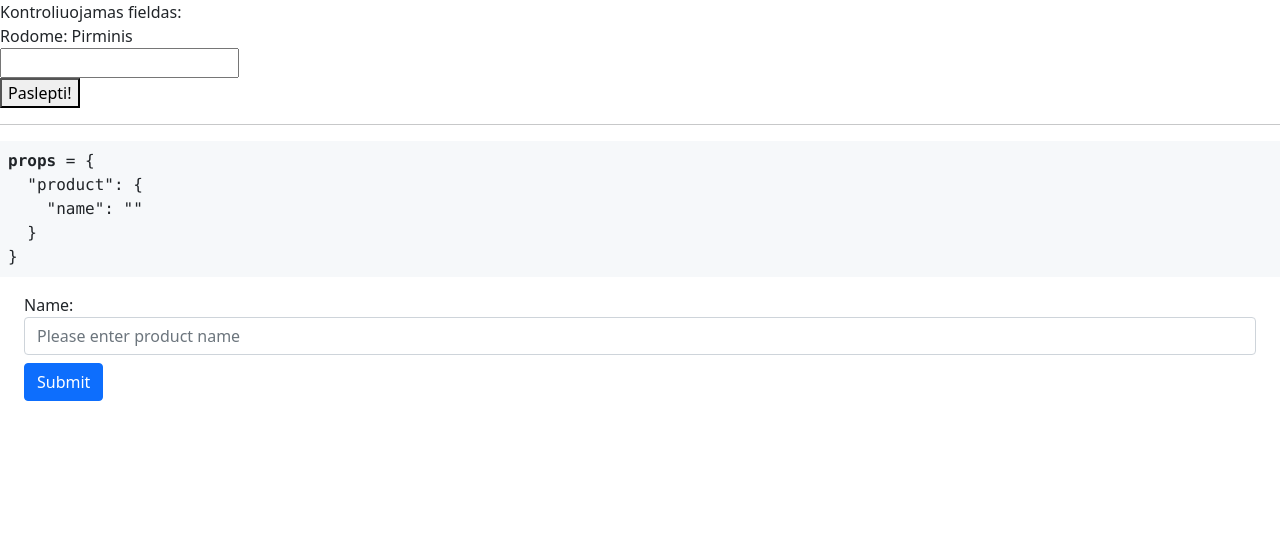
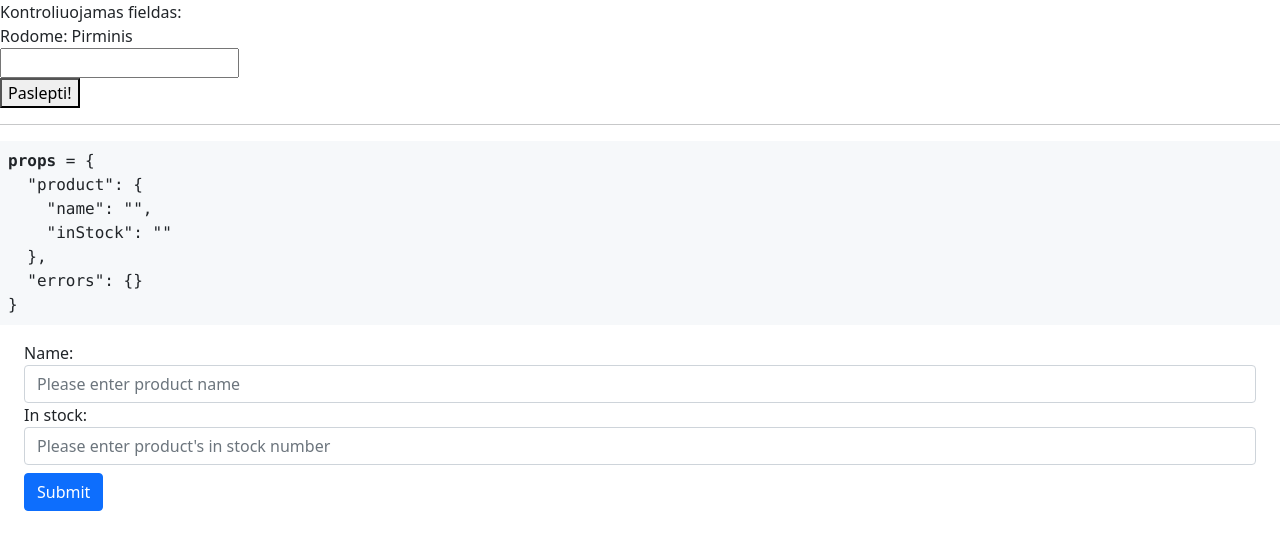
Before and after one commit to tsimonavicius/spring-courses-2020-11, a React (Create React App) app in the folder eshop-rest/ui/: page / in a window 1280 px wide. Shown: the top 550 px of the page. Built offline with nearby package versions, Linux system fonts and the light colour scheme.

Commit message:
Added in stock value

```diff
--- a/eshop-rest/ui/src/components/ProductForm.js
+++ b/eshop-rest/ui/src/components/ProductForm.js
@@ -2,10 +2,22 @@ import {useState} from "react";
 import PropsState from "./PropsState";
 
 export default () => {
-	const [product, setProduct] = useState({name: ''})
+	const [product, setProduct] = useState({name: '', inStock: ''})
+	const [errors, setErrors] = useState({})
 
 	const setProductName = (e) => {
-		setProduct({name: e.target.value})
+		setErrors({})
+		setProduct(prevProduct => ({
+			...prevProduct,
+			name: e.target.value
+		}))
+	}
+
+	const setProductInStock = (e) => {
+		setProduct(prevProduct => ({
+			...prevProduct,
+			inStock: e.target.value
+		}))
 	}
 
 	const handleSubmit = (e) => {
@@ -14,18 +26,44 @@ export default () => {
 		console.log("submitting data", product)
 	}
 
+	const validateName = ({ target: { value } }) => {
+		if (!value) {
+			setErrors({...errors, name: 'Producto "Pavadinimas" yra privalomas'})
+		}
+	}
+
+	const validateInStock = (e) => {
+		if (!e.target.value) {
+			setErrors({...errors, inStock: 'Producto "Kiekis" yra privalomas'})
+		}
+	}
+
 	return (
 		<>
-			<PropsState product={product}/>
+			<PropsState product={product} errors={errors}/>
 			<form className="mx-4" onSubmit={handleSubmit}>
 				<div className="form-group">
 					<label htmlFor="name">Name:</label>
-					<input type="text" className="form-control" id="name"
+					<input type="text" id="name" name="name"
+						   className="form-control"
 						   placeholder="Please enter product name"
-						   name="name"
 						   value={product.name}
 						   onChange={setProductName}
+						   onBlur={validateName}
 					/>
+					<small className="form-text text-danger">{errors.name}</small>
+				</div>
+
+				<div className="form-group">
+					<label htmlFor="inStock">In stock:</label>
+					<input type="text" id="inStock" name="inStock"
+						   className="form-control"
+						   placeholder="Please enter product's in stock number"
+						   value={product.inStock}
+						   onChange={setProductInStock}
+						   onBlur={validateInStock}
+					/>
+					<small className="form-text text-danger">{errors.inStock}</small>
 				</div>
 
 				<button type="submit" className="btn btn-primary mt-2">Submit</button>
```
Also changed, not shown: 1 other file (tests, documents, lock files or other folders).
